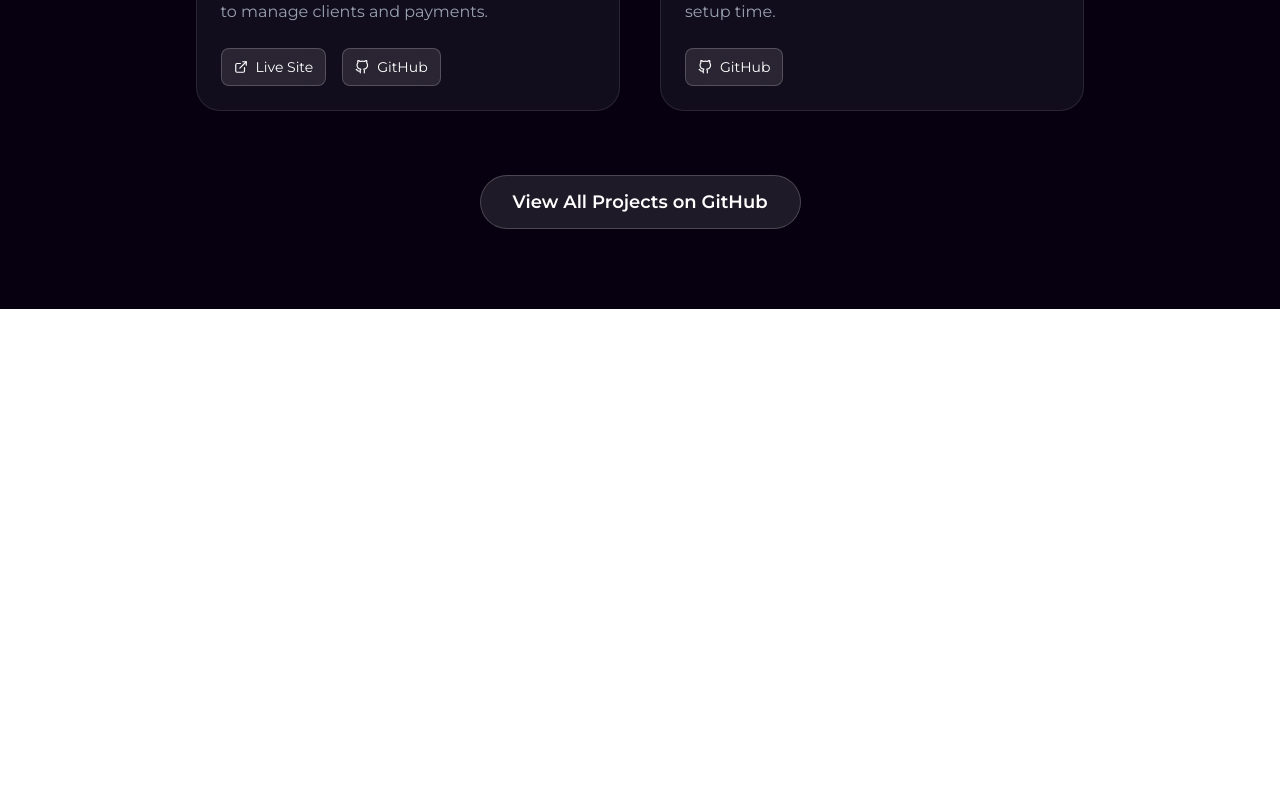
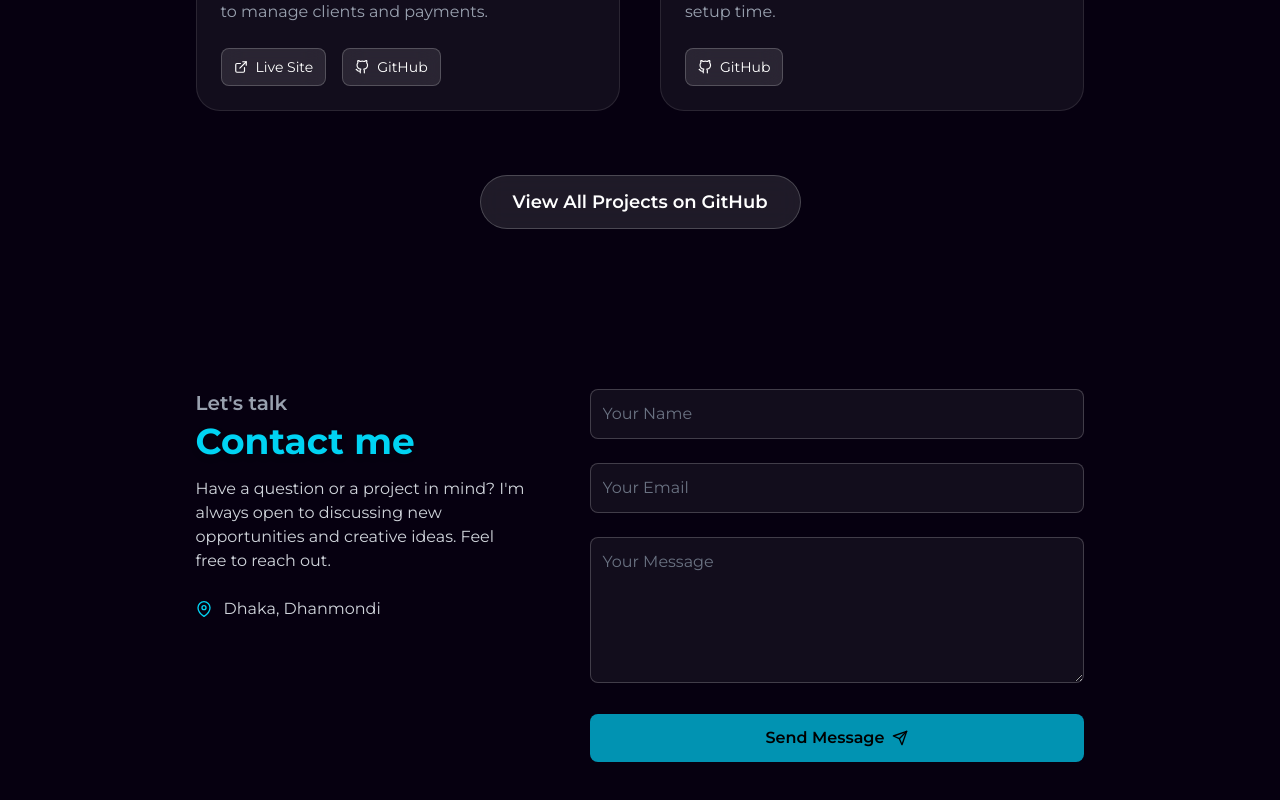
Before and after one commit to rafirono13/Portfolio, a React (Vite) app: page / in a window 1280 px wide. Shown: the part 2387-3187 px from the top of the page. Before the commit the page ends 2696 px from the top, so only its background shows below. Built offline with nearby package versions, Linux system fonts and the light colour scheme.

Commit message:
contact me section has been made.

```diff
--- a/package.json
+++ b/package.json
@@ -14,6 +14,7 @@
     "@react-three/fiber": "^9.1.4",
     "@tailwindcss/vite": "^4.1.11",
     "daisyui": "^5.0.43",
+    "gsap": "^3.13.0",
     "maath": "^0.10.8",
     "motion": "^12.19.2",
     "react": "^19.1.0",
--- /dev/null
+++ b/src/Components/Home/Contact.jsx
@@ -0,0 +1,134 @@
+import React from 'react';
+import { motion } from 'framer-motion';
+import { FiMapPin, FiSend } from 'react-icons/fi';
+
+const Contact = () => {
+  // Animation Variants
+  const sectionVariants = {
+    hidden: { opacity: 0 },
+    visible: {
+      opacity: 1,
+      transition: { staggerChildren: 0.3, delayChildren: 0.2 },
+    },
+  };
+
+  const itemVariants = {
+    hidden: { opacity: 0, y: 20 },
+    visible: {
+      opacity: 1,
+      y: 0,
+      transition: { duration: 0.5, ease: 'easeOut' },
+    },
+  };
+
+  // This will be the URL users are sent back to after submitting the form.
+  // It defaults to the current page URL + #contact.
+  const redirectUrl =
+    typeof window !== 'undefined'
+      ? `${window.location.origin}${window.location.pathname}#contact`
+      : '#';
+
+  return (
+    <motion.section
+      id="contact"
+      className="py-20"
+      variants={sectionVariants}
+      initial="hidden"
+      whileInView="visible"
+      viewport={{ once: true, amount: 0.2 }}
+    >
+      <div className="flex flex-col lg:flex-row lg:gap-16">
+        {/* Left Side: Info */}
+        <motion.div
+          className="mb-12 w-full lg:mb-0 lg:w-2/5"
+          variants={itemVariants}
+        >
+          <h2 className="text-xl font-semibold text-gray-400">Let's talk</h2>
+          <h3 className="mt-1 text-4xl font-bold text-cyan-400 drop-shadow-md">
+            Contact me
+          </h3>
+          <p className="mt-4 text-gray-300">
+            Have a question or a project in mind? I'm always open to discussing
+            new opportunities and creative ideas. Feel free to reach out.
+          </p>
+          <div className="mt-6 flex items-center gap-3 text-gray-300">
+            <FiMapPin className="text-cyan-400" />
+            <span>Dhaka, Dhanmondi</span>
+          </div>
+        </motion.div>
+
+        {/* Right Side: Form */}
+        <motion.div className="w-full lg:w-3/5" variants={itemVariants}>
+          {/* UPDATED: This now uses a standard HTML form submission */}
+          <form
+            action="https://formsubmit.co/el/jekuwo"
+            method="POST"
+            className="space-y-6"
+          >
+            {/* --- FormSubmit.co settings --- */}
+            {/* 1. Subject line for the email you receive */}
+            <input
+              type="hidden"
+              name="_subject"
+              value="New submission from your Portfolio!"
+            ></input>
+            {/* 2. Page to redirect to after submission */}
+            <input type="hidden" name="_next" value={redirectUrl}></input>
+            {/* 3. Disable the captcha (optional) */}
+            <input type="hidden" name="_captcha" value="false"></input>
+
+            {/* --- Form Fields --- */}
+            <div>
+              <label htmlFor="name" className="sr-only">
+                Name
+              </label>
+              <input
+                type="text"
+                name="name"
+                id="name"
+                placeholder="Your Name"
+                required
+                className="w-full rounded-lg border border-white/20 bg-white/5 p-3 text-white placeholder-gray-500 transition-all focus:border-cyan-400/50 focus:ring-1 focus:ring-cyan-400/50"
+              />
+            </div>
+            <div>
+              <label htmlFor="email" className="sr-only">
+                Email
+              </label>
+              <input
+                type="email"
+                name="email"
+                id="email"
+                placeholder="Your Email"
+                required
+                className="w-full rounded-lg border border-white/20 bg-white/5 p-3 text-white placeholder-gray-500 transition-all focus:border-cyan-400/50 focus:ring-1 focus:ring-cyan-400/50"
+              />
+            </div>
+            <div>
+              <label htmlFor="message" className="sr-only">
+                Message
+              </label>
+              <textarea
+                name="message"
+                id="message"
+                rows="5"
+                placeholder="Your Message"
+                required
+                className="w-full rounded-lg border border-white/20 bg-white/5 p-3 text-white placeholder-gray-500 transition-all focus:border-cyan-400/50 focus:ring-1 focus:ring-cyan-400/50"
+              ></textarea>
+            </div>
+            <button
+              type="submit"
+              className="group flex w-full items-center justify-center gap-2 rounded-lg bg-cyan-500/80 px-6 py-3 font-semibold text-black transition-all duration-300 hover:bg-cyan-500"
+            >
+              Send Message
+              <FiSend className="-mt-px transition-transform duration-300 group-hover:translate-x-1" />
+            </button>
+          </form>
+        </motion.div>
+      </div>
+    </motion.section>
+  );
+};
+
+export default Contact;
--- a/src/Components/Home/HomePage.jsx
+++ b/src/Components/Home/HomePage.jsx
@@ -2,6 +2,7 @@ import React from 'react';
 import Hero from './Hero';
 import AboutMe from './AboutMe';
 import Projects from './Projects';
+import Contact from './Contact';
 
 const HomePage = () => {
   return (
@@ -13,6 +14,9 @@ const HomePage = () => {
       <main>
         <Projects></Projects>
       </main>
+      <section>
+        <Contact></Contact>
+      </section>
     </div>
   );
 };
```
Also changed, not shown: src/Components/Custom/LetterGlitch.jsx (added), src/Components/Home/Skills.jsx (added), 1 other file (tests, documents, lock files or other folders).
